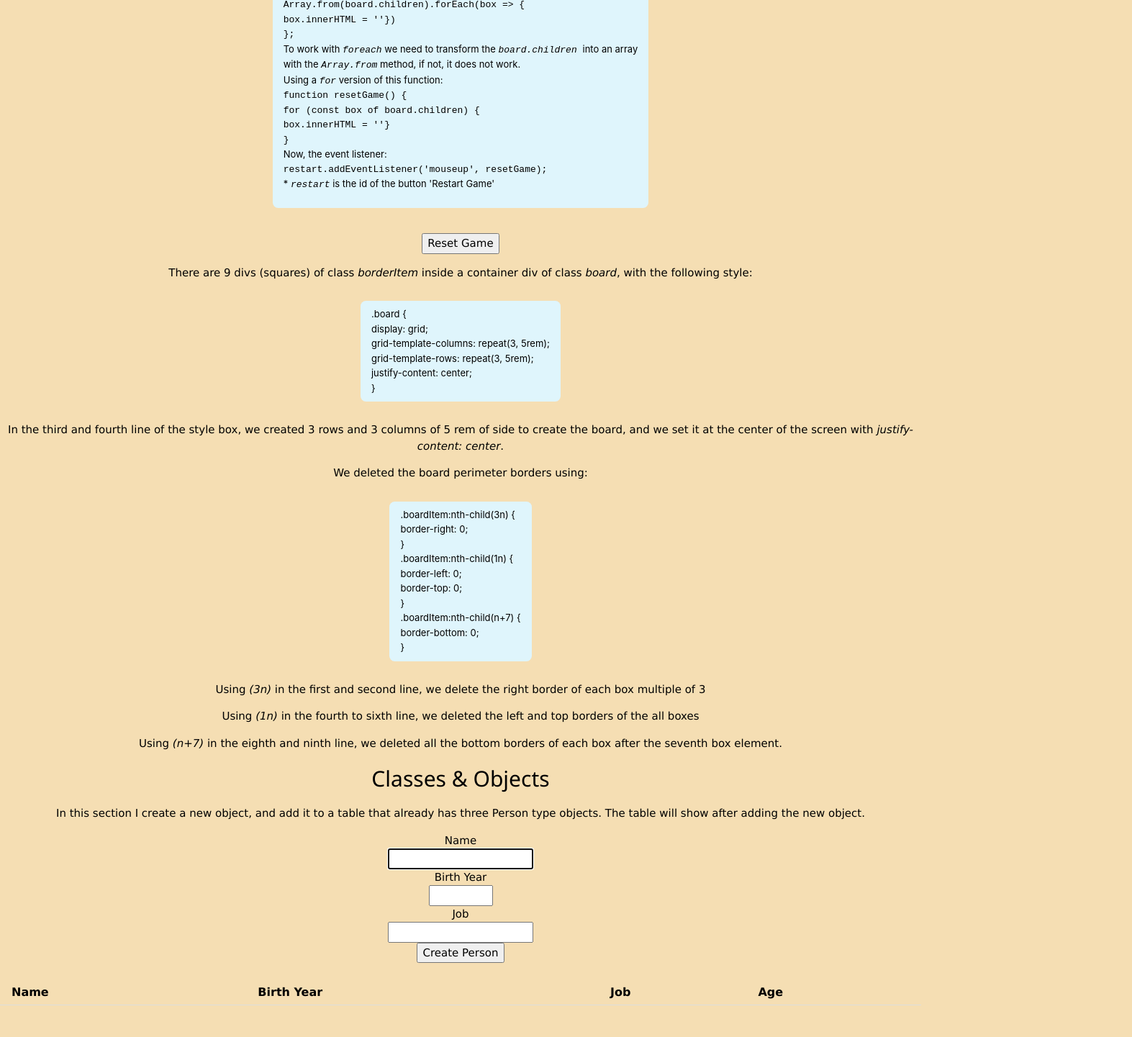
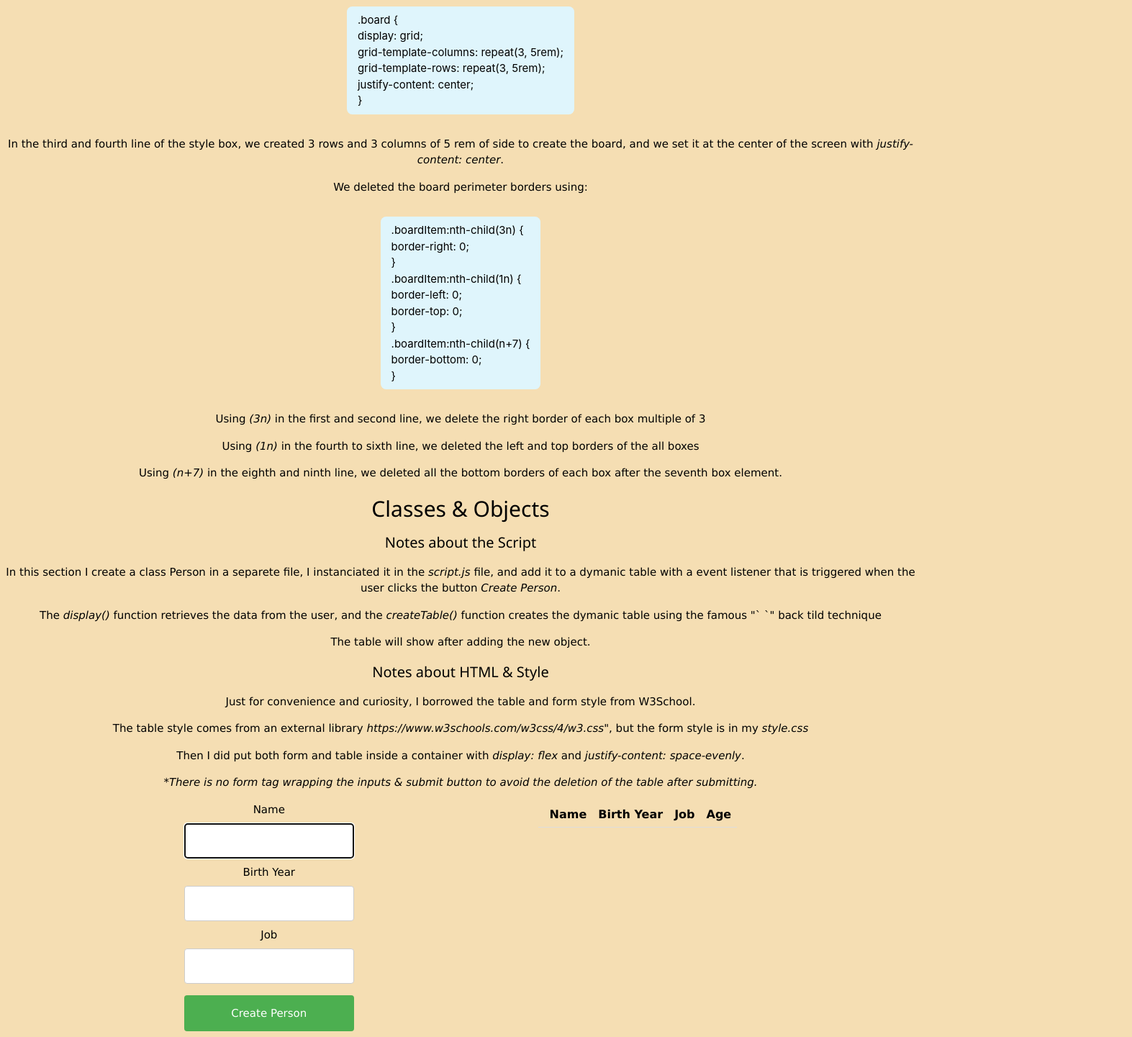
Before and after one commit to Monzon-Elias/WDD-330-Portfolio-Fall-2020, a plain HTML site: page Week 4/index.html in a window 1280 px wide. Shown: the part 618-2059 px from the top of the page at 72% size, 1573 px wide, since content can reach past the window. Before the commit the page ends 2015 px from the top, so only its background shows below. Drawn offline with nearby package versions, Linux system fonts and the light colour scheme.

Commit message:
Week 4 fixed

```diff
--- a/Week 4/index.html
+++ b/Week 4/index.html
@@ -5,13 +5,14 @@
     <meta name="viewport" content="width=device-width, initial-scale=1.0">
     <link rel="stylesheet" href="style.css">
     <link rel="stylesheet" href="https://www.w3schools.com/w3css/4/w3.css">
-    <script src="script.js" defer></script>
+    <script src="script.js" type="module" defer></script>
     <title>Week 4 Home</title>
 </head>
 
 <body>
     <h2>Team Activity</h2>
-    <article>
+    <br>
+    <div class="subContainer">
         <blockquote>To create the game, we selected the <i class="pCode">board class</i>
             <p>and the <i class="pCode">boardItem class </i>
                 with <i class="pCode">document.querySelector. </i>
@@ -58,7 +59,7 @@
             <p class="pCode">restart.addEventListener('mouseup', resetGame);</p>
             <p>* <i class="pCode">restart</i> is the id of the button 'Restart Game'</p>
         </blockquote>
-    </article>
+    </div>
     <br>
 
     <button id="restart">Reset Game</button>
@@ -92,14 +93,28 @@
     <p>Using <em>(n+7)</em> in the eighth and ninth line, we deleted all the bottom borders of each box after
         the seventh box element.</p>
 
+    <h2>Classes & Objects</h2>
 
-    <h2>Classes & Objects</h2>
+    <h4>Notes about the Script</h4>
     <p>
-        In this section I create a new object, and add it to a table that already has three Person type objects.
-        The table will show after adding the new object.
-    </p>
+        In this section I create a class Person in a separete file, I instanciated it in the <i>script.js</i> file,
+        and add it to a dymanic table with a event listener that is triggered when the user clicks the button <i>Create
+            Person</i>.
+    <p>The <i>display()</i> function retrieves the data from the user,
+        and the <i>createTable()</i> function creates the dymanic table using the famous "` `" back tild technique</p>
+    <p>The table will show after adding the new object.</p>
+
+    <h4>Notes about HTML & Style</h4>
+
+    <p>Just for convenience and curiosity, I borrowed the table and form style from W3School.</p>
+    <p>The table style comes from an external library <i>https://www.w3schools.com/w3css/4/w3.css"</i>, but the form
+        style is in my <i> style.css</i></p>
+    <p>Then I did put both form and table inside a container with <i>display: flex</i> and <i>justify-content: space-evenly</i>.</p>
+    <p><i>*There is no form tag wrapping the inputs & submit button to avoid the deletion of the table after submitting.</i></p>
+
+    <div class="subContainer">
         <div>
-        <div id="eform">
+
             Name<br>
             <input id="name" type="text" name="name" autofocus min="1" max="10" required><br>
             Birth Year<br>
@@ -107,19 +122,24 @@
             Job<br>
             <input id="job" type="text" name="job" min="1" max="15" required><br>
             <!-- SUBMIT BUTTON -->
-            <input id="createP" type="submit" name="createRow" value="Create Person" onclick="newPerson.displayOnScreen(newPerson)">
+            <input id="createP" type="submit" name="createRow" value="Create Person">
+
         </div>
-    </div>
-    <br>
+        <div>
             <table class="w3-table w3-bordered">
+                <thead>
                     <tr>
                         <th>Name</th>
                         <th>Birth Year</th>
                         <th>Job</th>
                         <th>Age</th>
                     </tr>
-        <tr id="person"></tr>
+                </thead>
+                <tbody id="person">
+                </tbody>
             </table>
+        </div>
+    </div>
 
 </body>
 
--- /dev/null
+++ b/Week 4/person.js
@@ -0,0 +1,12 @@
+export class Person {
+    constructor(name, yoB, job) {
+        this.name = name;
+        this.yoB = yoB;
+        this.job = job;
+    }
+
+    age() {
+        const year = new Date().getFullYear();
+        return (year - this.yoB);
+    }
+}
--- a/Week 4/script.js
+++ b/Week 4/script.js
@@ -1,5 +1,6 @@
+import { Person } from './person.js';
+
 const board = document.querySelector(".board");
-const board_item = document.querySelector(".boardItem");
 
 const player1 = "X";
 const player2 = "0";
@@ -34,26 +35,25 @@ restart.addEventListener('mouseup', resetGame);
 //=================================================================
 //====================== OBJECTS & CLASSES ======================
 //=================================================================
-const year = new Date().getFullYear();
-const send = document.getElementById("createP");
-const display = document.getElementById('person');
+function display() {
 
-pname = document.getElementById("name").value;
-pyoB = document.getElementById("birth").value;
-pjob = document.getElementById("job").value;
+  let pname = document.getElementById("name").value;
+  let pyoB = document.getElementById("birth").value;
+  let pjob = document.getElementById("job").value;
 
-class Person {
-  constructor(name, yoB, job) {
-    this.name = name;
-    this.yoB = yoB;
-    this.job = job;
-  }
-
-  age() { return (year - this.yoB); }
-
-  displayOnScreen(newP) { display.innerHTML = newP; };
+  const newPerson = new Person(pname, pyoB, pjob);
+  createTable(newPerson);
 }
 
-newPerson = new Person(pname, pyoB, pjob);
-console.log(newPerson.name);
-newPerson.displayOnScreen(newPerson.name);
+function createTable(person) {
+  document.querySelector('#person').innerHTML += `
+<tr>
+  <td> ${person.name} </td>
+  <td> ${person.yoB} </td>
+  <td> ${person.job} </td>
+  <td> ${person.age()} </td>
+</tr>
+`;
+}
+
+document.querySelector('#createP').addEventListener('click', display);
--- a/Week 4/style.css
+++ b/Week 4/style.css
@@ -6,9 +6,9 @@ h2 {text-align: center;}
 
 .pCode { font-family: 'Courier New', Courier, monospace;}
 
-article {
+.subContainer {
     display: flex;
-    justify-content: center;
+    justify-content: space-evenly;
 }
 
 .board{
@@ -33,7 +33,6 @@ article {
 }
 blockquote {
     text-align: left;
-    font-size: small;
     background-color: rgb(223, 245, 252);
     border-radius: .5rem;
     line-height: .5rem;
@@ -43,3 +42,31 @@ blockquote {
     'Segoe UI', Roboto, Oxygen, Ubuntu, Cantarell,
     'Open Sans', 'Helvetica Neue', sans-serif;
 }
+blockquote p {
+    white-space: nowrap;
+}
+/*Form style */
+input[type=text], input[type=number] {
+    width: 100%;
+    padding: 12px 20px;
+    margin: 8px 0;
+    display: inline-block;
+    border: 1px solid #ccc;
+    border-radius: 4px;
+    box-sizing: border-box;
+  }
+
+  input[type=submit] {
+    width: 100%;
+    background-color: #4CAF50;
+    color: white;
+    padding: 14px 20px;
+    margin: 8px 0;
+    border: none;
+    border-radius: 4px;
+    cursor: pointer;
+  }
+
+  input[type=submit]:hover {
+    background-color: #45a049;
+  }
```
Lines whose indentation alone changed are shown as unchanged.
